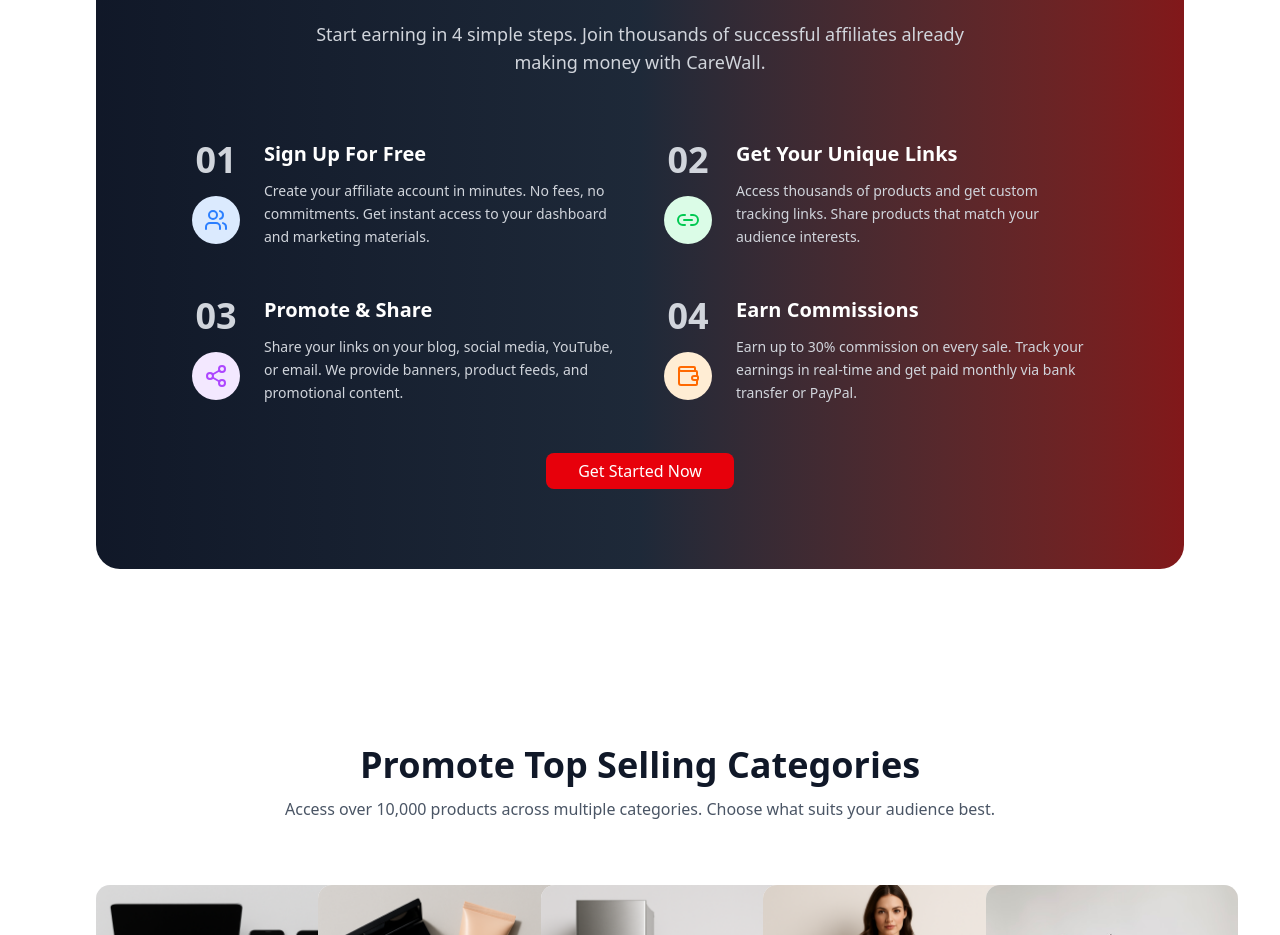
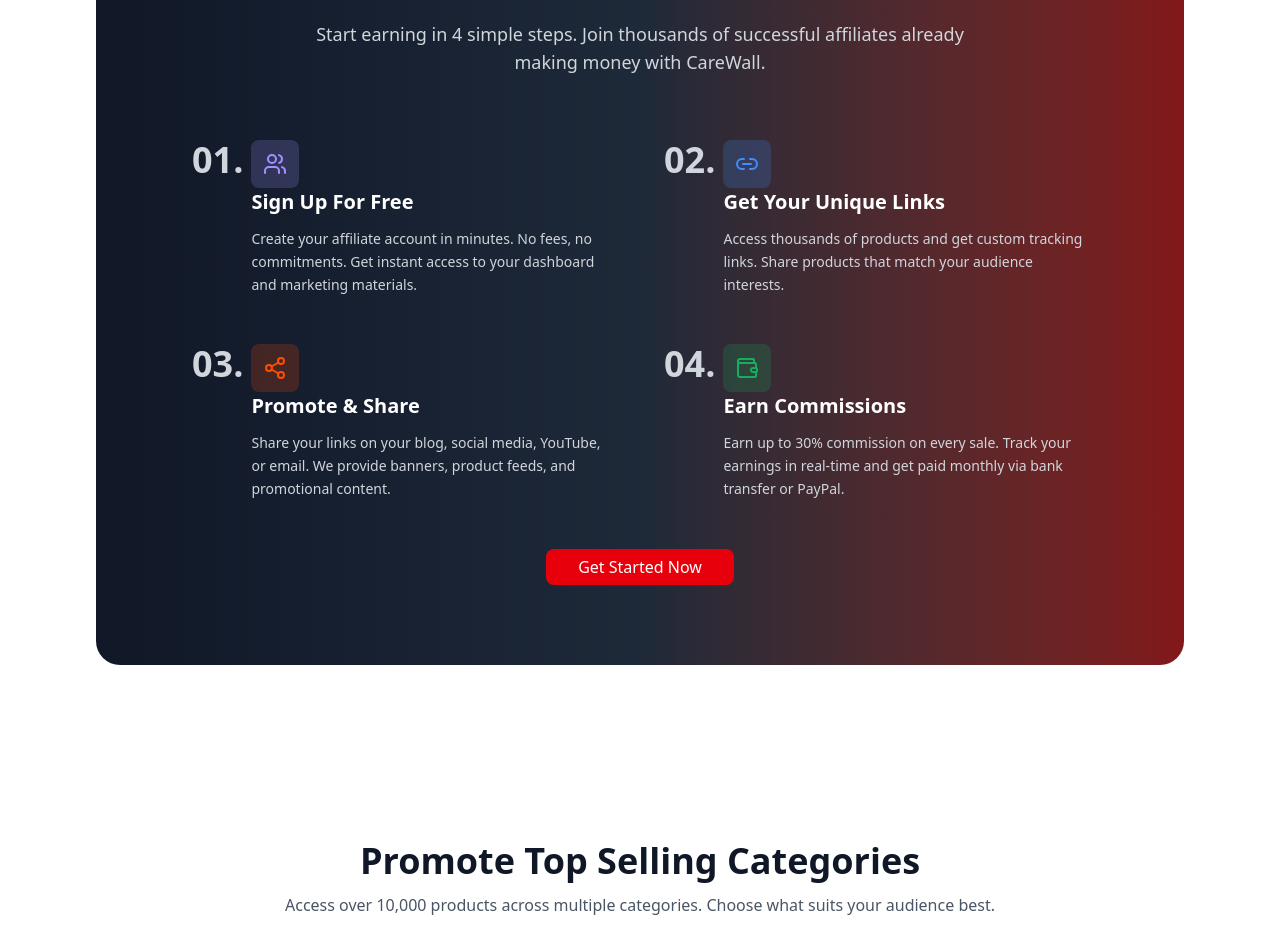
Before and after one commit to abhayk012/caremall_affiliate, a Next.js app: page / in a window 1280 px wide. Shown: the part 1260-2195 px from the top of the page. Built offline with nearby package versions, Linux system fonts and the light colour scheme.

Commit message:
style issues fix

```diff
--- a/components/Home/components/Howitwork.tsx
+++ b/components/Home/components/Howitwork.tsx
@@ -28,8 +28,8 @@
             description:
                 "Create your affiliate account in minutes. No fees, no commitments. Get instant access to your dashboard and marketing materials.",
             icon: Users,
-            iconColor: "text-blue-500",
-            bgColor: "bg-blue-100",
+            iconColor: "text-[#A190FF]",
+            bgColor: "bg-[#A190FF33]",
         },
         {
             number: "02",
@@ -37,8 +37,8 @@
             description:
                 "Access thousands of products and get custom tracking links. Share products that match your audience interests.",
             icon: Link2,
-            iconColor: "text-green-500",
-            bgColor: "bg-green-100",
+            iconColor: "text-[#418DFF]",
+            bgColor: "bg-[#418DFF33]",
         },
         {
             number: "03",
@@ -46,8 +46,8 @@
             description:
                 "Share your links on your blog, social media, YouTube, or email. We provide banners, product feeds, and promotional content.",
             icon: Share2,
-            iconColor: "text-purple-500",
-            bgColor: "bg-purple-100",
+            iconColor: "text-[#FF4D00]",
+            bgColor: "bg-[#FF4D0033]",
         },
         {
             number: "04",
@@ -55,8 +55,8 @@
             description:
                 "Earn up to 30% commission on every sale. Track your earnings in real-time and get paid monthly via bank transfer or PayPal.",
             icon: Wallet,
-            iconColor: "text-orange-500",
-            bgColor: "bg-orange-100",
+            iconColor: "text-[#14AE5C]",
+            bgColor: "bg-[#14AE5C33]",
         },
     ]
 
@@ -89,14 +89,14 @@
                     {steps.map((step, index) => {
                         const IconComponent = step.icon
                         return (
-                            <div key={index} className="flex gap-6">
-                                <div className="flex flex-col items-center">
-                                    <span className="text-3xl md:text-4xl font-bold text-gray-300 mb-4">{step.number}</span>
-                                    <div className={`w-12 h-12 rounded-full ${step.bgColor} flex items-center justify-center`}>
+                            <div key={index} className="flex gap-2">
+                                <div className="">
+                                    <span className="text-3xl md:text-4xl font-bold text-gray-300 mb-4">{step.number}.</span>
+                                </div>
+                                <div className="flex-1">
+                                    <div className={`w-12 h-12 rounded-md ${step.bgColor} flex items-center justify-center`}>
                                         <IconComponent className={`w-6 h-6 ${step.iconColor}`} />
                                     </div>
-                                </div>
-                                <div className="flex-1">
                                     <h3 className="text-xl font-semibold text-white mb-3">{step.title}</h3>
                                     <p className="text-gray-300 text-sm leading-relaxed">{step.description}</p>
                                 </div>
```
